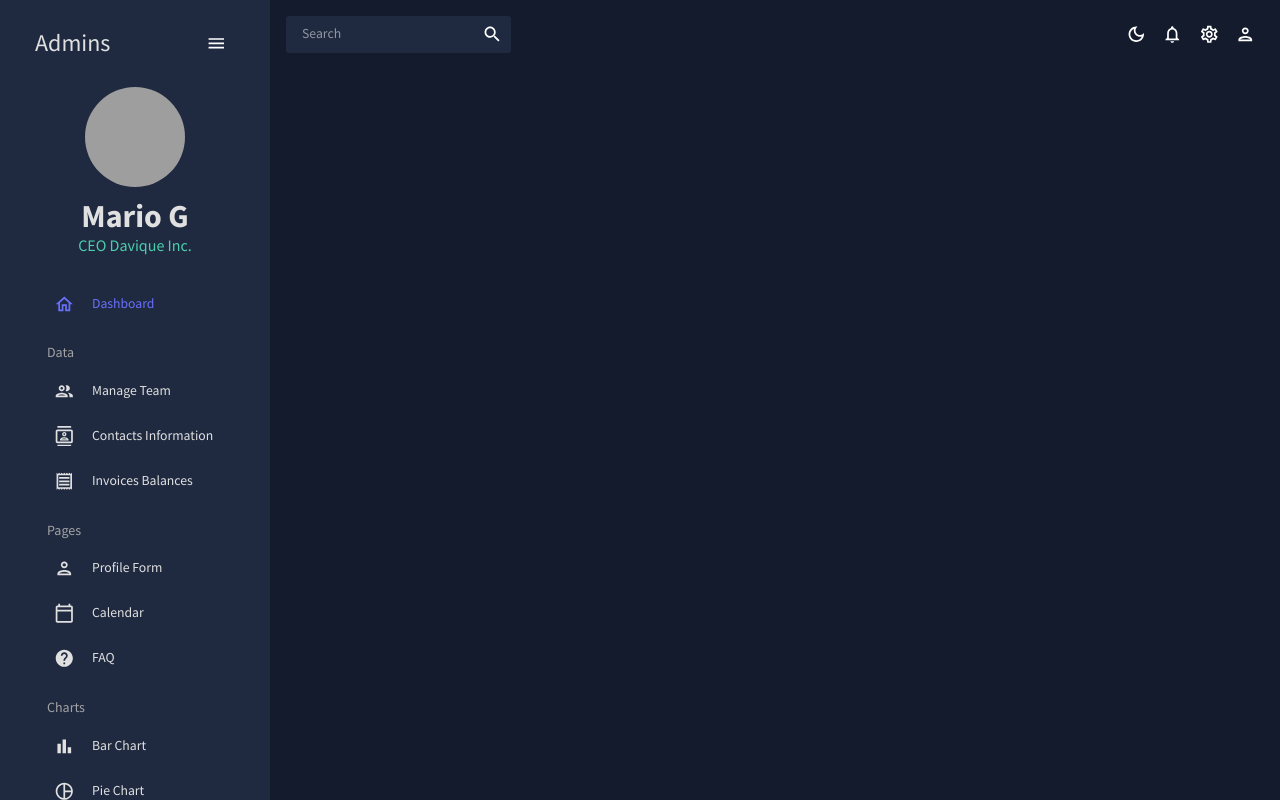
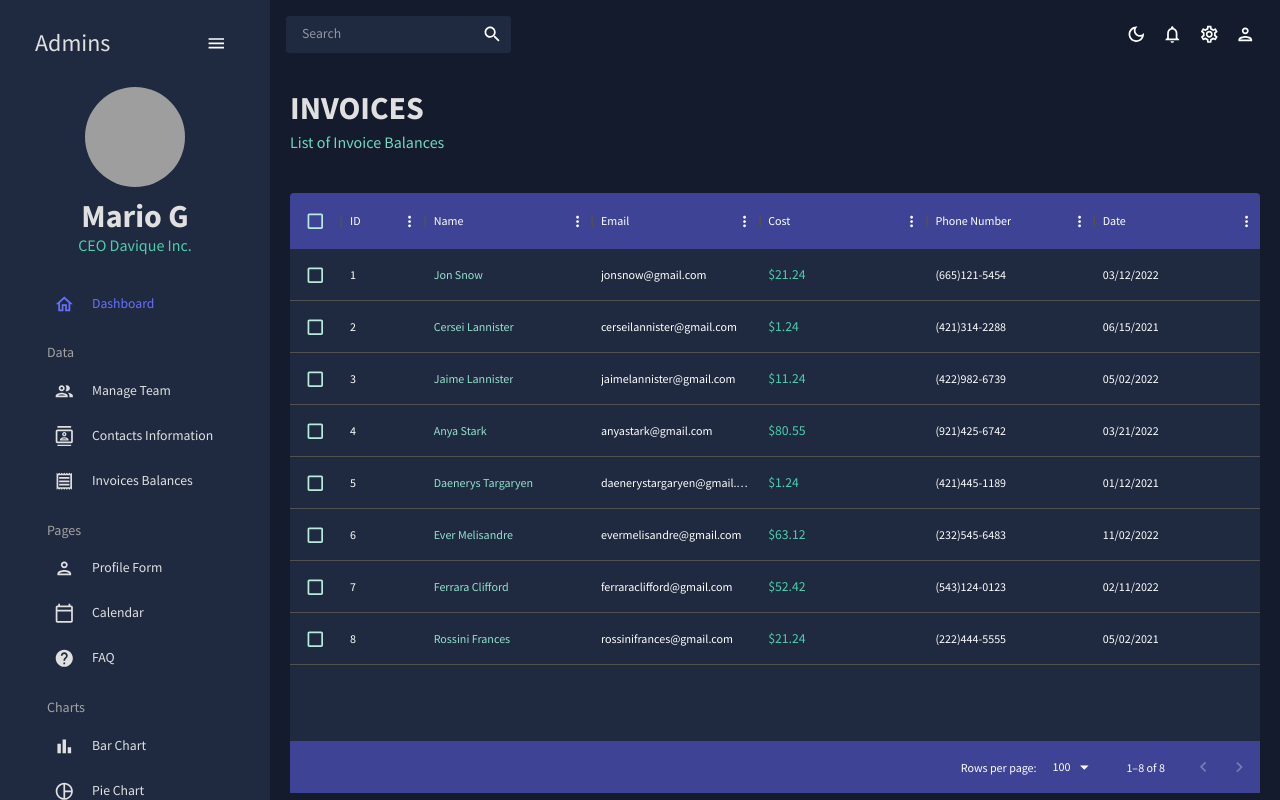
Before and after one commit to davique0/dashboard, a React (Create React App) app in the folder react-admin/: page /invoices in a window 1280 px wide. Built offline with nearby package versions, Linux system fonts and the light colour scheme; grey boxes are pictures that could not be loaded.

Commit message:
Add Invoices table

```diff
--- a/react-admin/src/App.js
+++ b/react-admin/src/App.js
@@ -6,7 +6,7 @@
 import Dashboard from "./scenes/dashboard";
 import Team from "./scenes/team";
 import Contacts from "./scenes/contacts";
-// import Invoices from "./scenes/invoices";
+import Invoices from "./scenes/invoices";
 // import Bar from "./scenes/bar";
 // import Form from "./scenes/form";
 // import Line from "./scenes/line";
@@ -30,7 +30,7 @@
               <Route path="/" element={<Dashboard />} />
               <Route path="/team" element={<Team />} />
               <Route path="/contacts" element={<Contacts />} />
-              {/* <Route path="/invoices" element={<Invoices />} /> */}
+              <Route path="/invoices" element={<Invoices />} />
               {/* <Route path="/form" element={<Form />} /> */}
               {/* <Route path="/bar" element={<Bar />} /> */}
               {/* <Route path="/line" element={<Line />} /> */}
--- /dev/null
+++ b/react-admin/src/scenes/invoices/index.jsx
@@ -0,0 +1,71 @@
+import React from "react";
+import { Box, Typography, useTheme } from "@mui/material";
+import { DataGrid } from "@mui/x-data-grid";
+import { tokens } from "../../theme";
+import { mockDataInvoices } from "../../data/mockData";
+import Header from "../../components/Header";
+
+const Invoices = () => {
+  const theme = useTheme();
+  const colors = tokens(theme.palette.mode);
+  const columns = [
+    { field: "id", headerName: "ID", flex: 0.5 },
+    {
+      field: "name",
+      headerName: "Name",
+      flex: 1,
+      cellClassName: "name-column--cell",
+    },
+    { field: "email", headerName: "Email", flex: 1 },
+    {
+      field: "cost",
+      headerName: "Cost",
+      flex: 1,
+      renderCell: (params) => (
+        <Typography color={colors.greenAccent[500]}>
+          ${params.row.cost}
+        </Typography>
+      ),
+    },
+    { field: "phone", headerName: "Phone Number", flex: 1 },
+    { field: "date", headerName: "Date", flex: 1 },
+  ];
+  return (
+    <Box m="20px">
+      <Header title="INVOICES" subtitle="List of Invoice Balances" />
+      <Box
+        m="40px 0 0 0 "
+        height="75vh"
+        sx={{
+          "& .MuiDataGrid-root": {
+            border: "none",
+          },
+          "& .MuiDataGrid-cell": {
+            borderBottom: "none",
+          },
+          "& .name-column--cell": {
+            color: colors.greenAccent[300],
+          },
+          "& .MuiDataGrid-columnHeaders": {
+            backgroundColor: colors.blueAccent[700],
+            borderBottom: "none",
+          },
+          "& .MuiDataGrid-virtualScroller": {
+            backgroundColor: colors.primary[400],
+          },
+          "& .MuiDataGrid-footerContainer": {
+            borderTop: "none",
+            backgroundColor: colors.blueAccent[700],
+          },
+          "& .MuiCheckbox-root": {
+            color: `${colors.greenAccent[200]} !important`,
+          },
+        }}
+      >
+        <DataGrid rows={mockDataInvoices} columns={columns} checkboxSelection />
+      </Box>
+    </Box>
+  );
+};
+
+export default Invoices;
```
